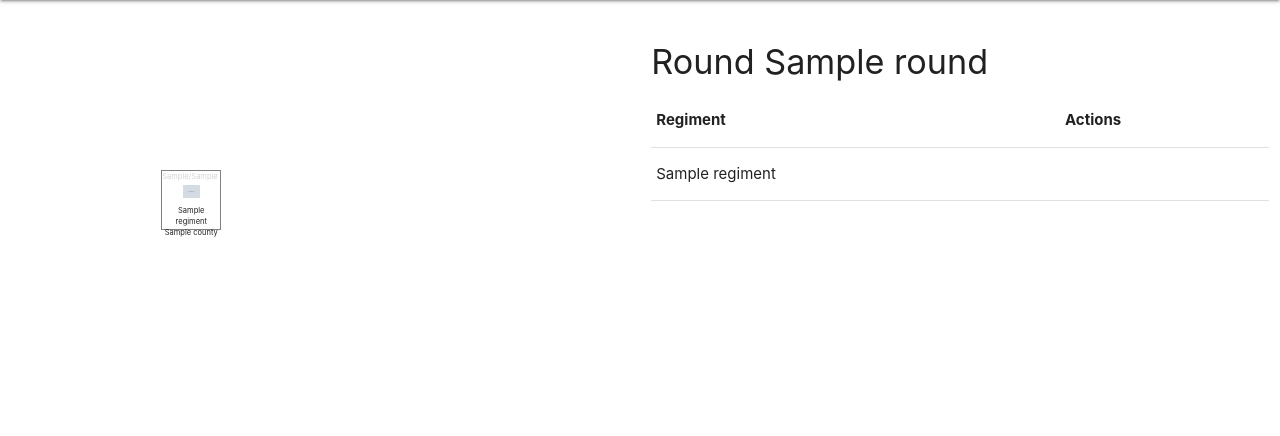
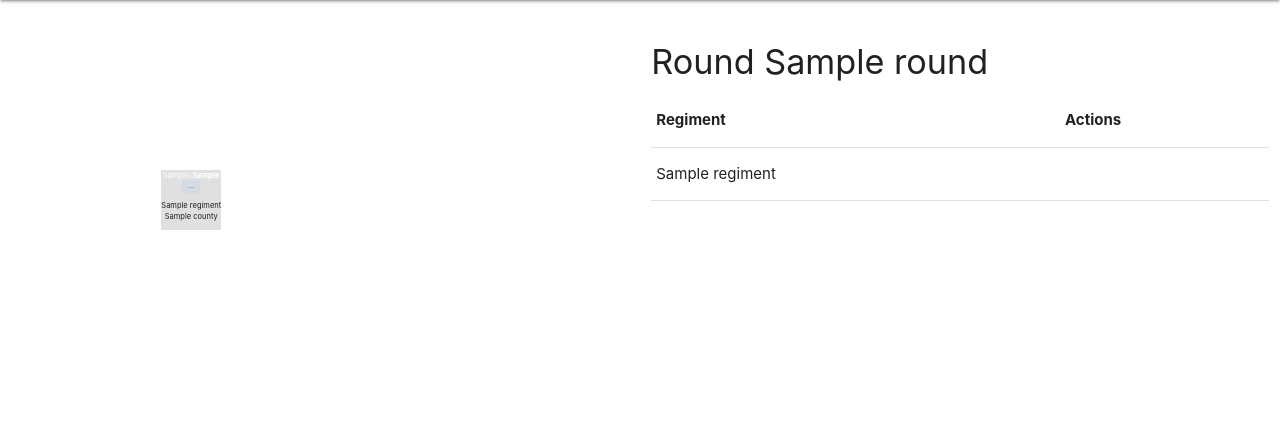
Before and after one commit to GitRon/sovereignty, a Django app: template apps/military/templates/battle.html in a window 1280 px wide. Shown: the part 68-504 px from the top of the page. Run offline with Django 3.2, Linux system fonts and the light colour scheme; the template is opened without the code that fills it: most values are stand-ins (such as "Sample title", 1, 10 or a date in 2020); grey boxes marked "Sample" are stand-in pictures; some libraries are stand-ins or nearby versions.

Commit message:
#26: Battlefield styling

```diff
--- a/apps/military/templates/battle.html
+++ b/apps/military/templates/battle.html
@@ -7,9 +7,10 @@
         <div class="col s12 m6">
             <div id="battlefield">
                 {% for tile in battle_data.battlefield_tiles %}
-                    <div class="battle-tile"
+                    <div class="battle-tile {% if tile.coordinate_x|add:tile.coordinate_y|divisibleby:2 %}dark grey lighten-2{% endif %}"
                          style="left: {{ tile.coordinate_x|multiply:4 }}em; top: {{ tile.coordinate_y|multiply:4 }}em">
                         <div class="battle-tile-info">{{ tile.coordinate_x }}/{{ tile.coordinate_y }}</div>
+                        <div class="men-info">{{ tile.regiment.current_men }}</div>
                         {% if tile.regiment %}
                             <div class="battle-regiment center-align">
                                 <div>
--- a/static/css/main.css
+++ b/static/css/main.css
@@ -25,13 +25,27 @@ main {
 }
 
 .battle-tile {
-    border: 1px solid grey;
+    /*border: 1px solid grey;*/
     position: absolute;
     height: 4em;
     width: 4em;
+    padding-top: 0.5em;
 }
 
 .battle-tile-info {
+    position: absolute;
+    left: 0.2em;
+    top: 0;
+    font-size: 0.5em;
+    color: lightgray;
+}
+.battle-tile.dark .battle-tile-info, .battle-tile.dark .men-info {
+    color: white;
+}
+.men-info {
+    position: absolute;
+    right: 0.2em;
+    top: 0;
     font-size: 0.5em;
     color: lightgray;
 }
```
